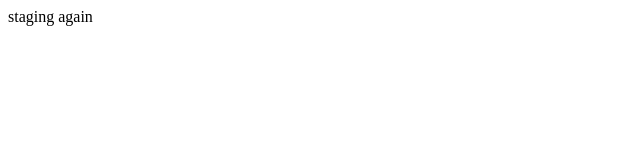
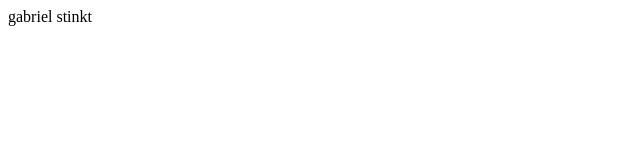
Before and after one commit to iKirbz/portfolio, a plain HTML site: page index.html in a window 1280 px wide. Shown: the full height of the page, 0-640 px from the left. Drawn offline with Linux system fonts and the light colour scheme.

Commit message:
important change

```diff
--- a/index.html
+++ b/index.html
@@ -7,6 +7,6 @@
     <title>Document</title>
 </head>
 <body>
-    staging again
+    gabriel stinkt
 </body>
 </html>
```
